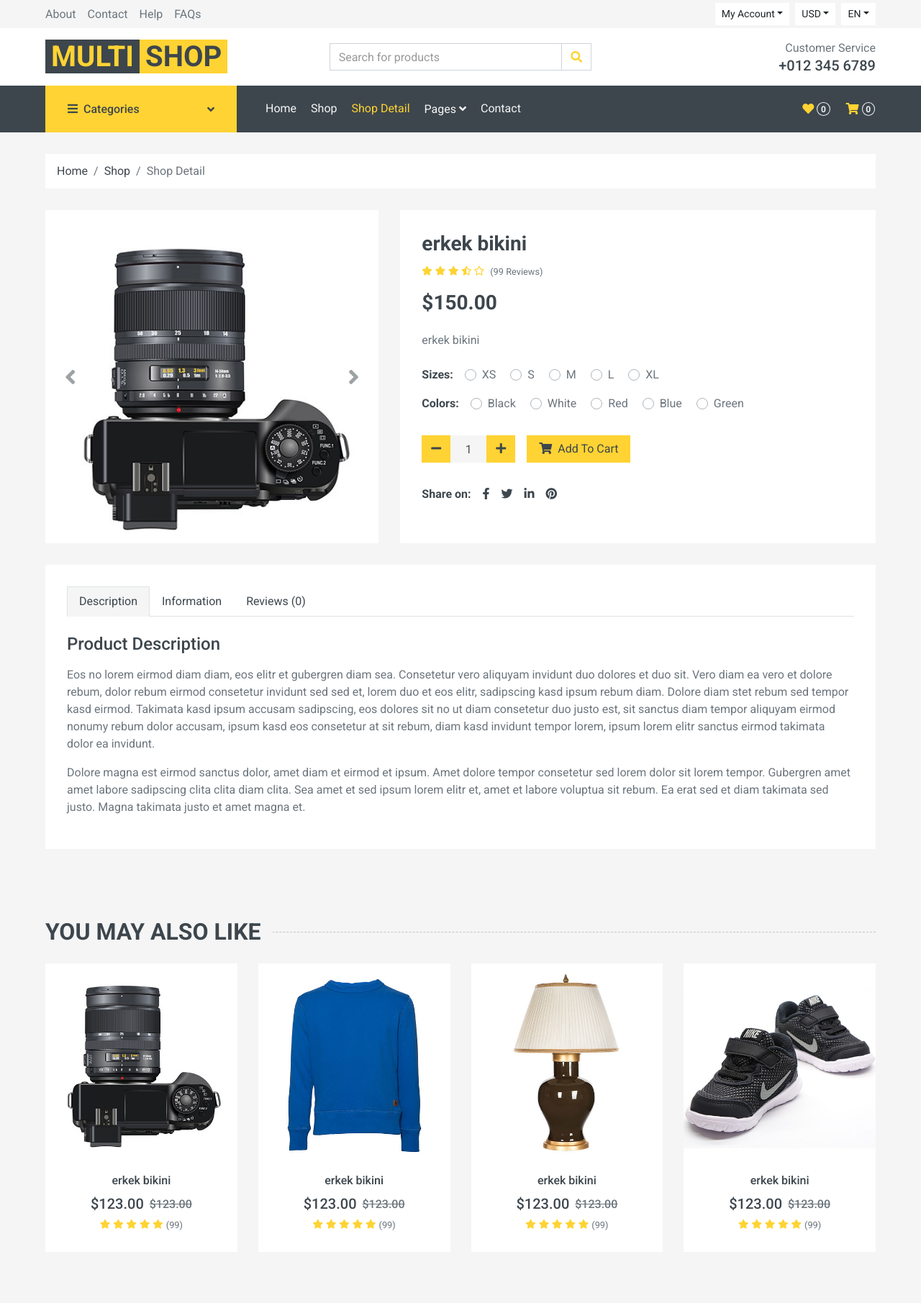
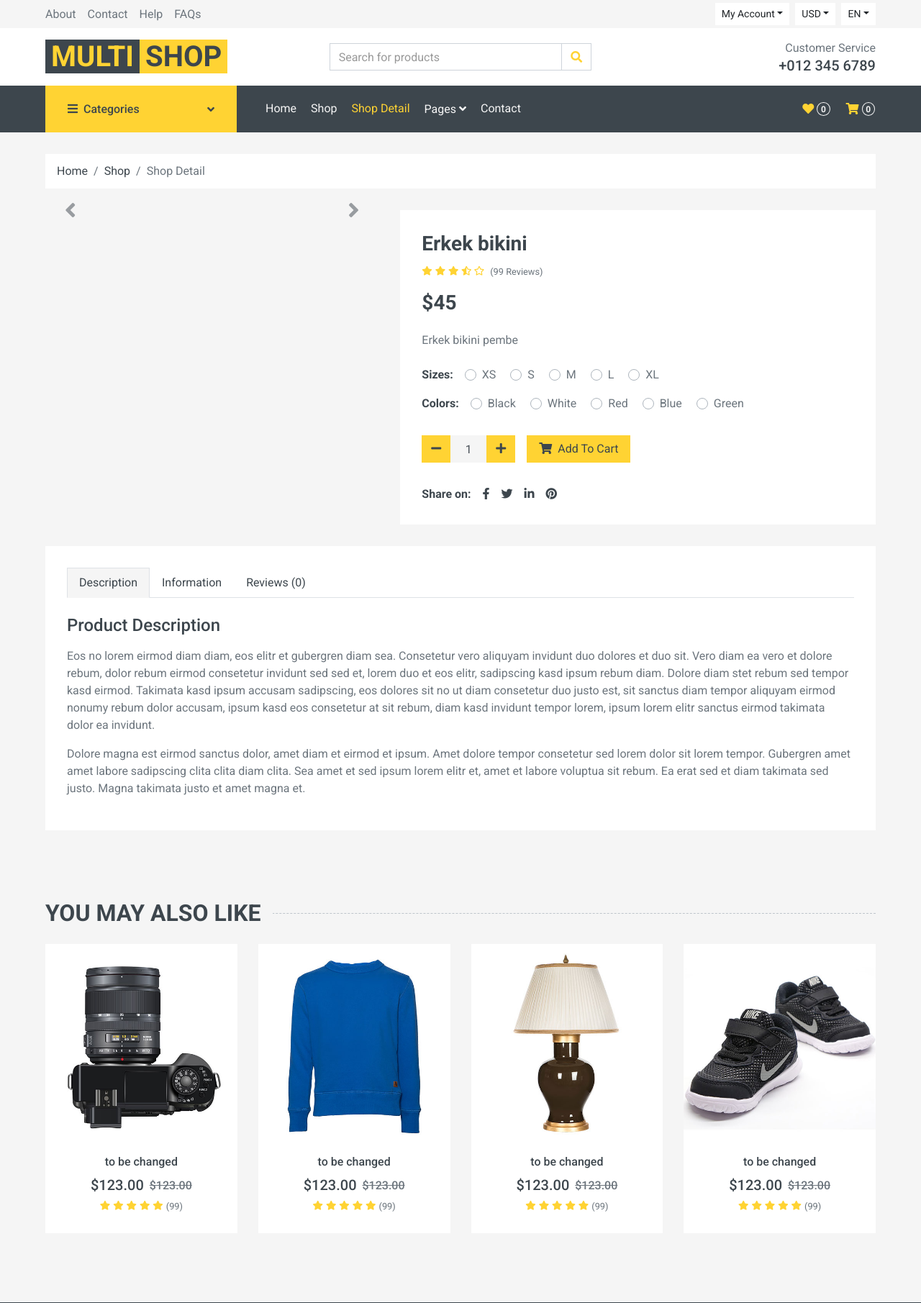
Before and after one commit to nametin/online_shopping, a Django app: template templates/product/details.html in a window 1280 px wide. Shown: the top 1811 px of the page at 72% size. Run offline with Django 3.2, Linux system fonts and the light colour scheme; the template is opened without the code that fills it: values that come from a table or form of the project are taken from there, others are empty; data comes from the database, SQL or seed files in the repository; some libraries are stand-ins or nearby versions.

Commit message:
Product images eklendi

```diff
--- a/product/admin.py
+++ b/product/admin.py
@@ -1,5 +1,6 @@
 from django.contrib import admin
-from .models import Product
+from .models import Product,ProductImage
 # Register your models here.
 
 admin.site.register(Product)
+admin.site.register(ProductImage)
--- a/product/models.py
+++ b/product/models.py
@@ -2,12 +2,18 @@
 
 # Create your models here.
 class Product(models.Model):
-    id = models.AutoField
+    product_id = models.AutoField(primary_key=True)
     product_name = models.CharField(max_length=50)
     category = models.CharField(max_length=50, default="")
     price = models.IntegerField(default=0)
     description = models.CharField(max_length=300)
+
+    def __str__(self):
+        return f"id: {self.product_id} name : {self.product_name}"
+
+class ProductImage(models.Model):
+    product_id = models.ForeignKey(Product, related_name='images', on_delete=models.CASCADE,default="-1")
     image_url = models.URLField(max_length=500, default="")
 
     def __str__(self):
-        return self.product_name
+        return self.image_url
--- a/product/views.py
+++ b/product/views.py
@@ -2,6 +2,6 @@
 from .models import Product
 # Create your views here.
 def details(request, product_id):
-    p=Product.objects.get(id=product_id)
-
-    return render(request, "product/details.html", {"product": p})
+    p=Product.objects.get(product_id=product_id)
+    image_urls = p.images.all()
+    return render(request, "product/details.html", {"product": p, "image_urls": image_urls})
--- a/templates/product/details.html
+++ b/templates/product/details.html
@@ -26,18 +26,13 @@
                 <div class="col-lg-5 mb-30">
                     <div id="product-carousel" class="carousel slide" data-ride="carousel">
                         <div class="carousel-inner bg-light">
-                            <div class="carousel-item active">
-                                <img class="w-100 h-100" src="{% static 'img/product-1.jpg' %}" alt="Image">
-                            </div>
-                            <div class="carousel-item">
-                                <img class="w-100 h-100" src="{% static 'img/product-2.jpg' %}" alt="Image">
-                            </div>
-                            <div class="carousel-item">
-                                <img class="w-100 h-100" src="{% static 'img/product-3.jpg' %}" alt="Image">
-                            </div>
-                            <div class="carousel-item">
-                                <img class="w-100 h-100" src="{% static 'img/product-4.jpg' %}" alt="Image">
-                            </div>
+
+                            {% for image_url in image_urls %}
+                                <div class="carousel-item {% if forloop.first %}active{% endif %}">
+                                    <img class="w-100 h-100" src={{image_url}}>
+                                </div>
+                            {% endfor %}
+
                         </div>
                         <a class="carousel-control-prev" href="#product-carousel" data-slide="prev">
                             <i class="fa fa-2x fa-angle-left text-dark"></i>
@@ -61,7 +56,7 @@
                             </div>
                             <small class="pt-1">(99 Reviews)</small>
                         </div>
-                        <h3 class="font-weight-semi-bold mb-4">$150.00</h3>
+                        <h3 class="font-weight-semi-bold mb-4">${{product.price}}</h3>
                         <p class="mb-4">{{product.description}}</p>
                         <div class="d-flex mb-3">
                             <strong class="text-dark mr-3">Sizes:</strong>
@@ -279,7 +274,7 @@
                                 </div>
                             </div>
                             <div class="text-center py-4">
-                                <a class="h6 text-decoration-none text-truncate" href="">{{product.product_name}}</a>
+                                <a class="h6 text-decoration-none text-truncate" href="">to be changed</a>
                                 <div class="d-flex align-items-center justify-content-center mt-2">
                                     <h5>$123.00</h5><h6 class="text-muted ml-2"><del>$123.00</del></h6>
                                 </div>
@@ -304,7 +299,7 @@
                                 </div>
                             </div>
                             <div class="text-center py-4">
-                                <a class="h6 text-decoration-none text-truncate" href="">{{product.product_name}}</a>
+                                <a class="h6 text-decoration-none text-truncate" href="">to be changed</a>
                                 <div class="d-flex align-items-center justify-content-center mt-2">
                                     <h5>$123.00</h5><h6 class="text-muted ml-2"><del>$123.00</del></h6>
                                 </div>
@@ -329,7 +324,7 @@
                                 </div>
                             </div>
                             <div class="text-center py-4">
-                                <a class="h6 text-decoration-none text-truncate" href="">{{product.product_name}}</a>
+                                <a class="h6 text-decoration-none text-truncate" href="">to be changed</a>
                                 <div class="d-flex align-items-center justify-content-center mt-2">
                                     <h5>$123.00</h5><h6 class="text-muted ml-2"><del>$123.00</del></h6>
                                 </div>
@@ -354,7 +349,7 @@
                                 </div>
                             </div>
                             <div class="text-center py-4">
-                                <a class="h6 text-decoration-none text-truncate" href="">{{product.product_name}}</a>
+                                <a class="h6 text-decoration-none text-truncate" href="">to be changed</a>
                                 <div class="d-flex align-items-center justify-content-center mt-2">
                                     <h5>$123.00</h5><h6 class="text-muted ml-2"><del>$123.00</del></h6>
                                 </div>
@@ -379,7 +374,7 @@
                                 </div>
                             </div>
                             <div class="text-center py-4">
-                                <a class="h6 text-decoration-none text-truncate" href="">{{product.product_name}}</a>
+                                <a class="h6 text-decoration-none text-truncate" href="">to be changed</a>
                                 <div class="d-flex align-items-center justify-content-center mt-2">
                                     <h5>$123.00</h5><h6 class="text-muted ml-2"><del>$123.00</del></h6>
                                 </div>
```
Also changed, not shown: db.sqlite3, product/migrations/0002_auto_20230820_1001.py (added).
